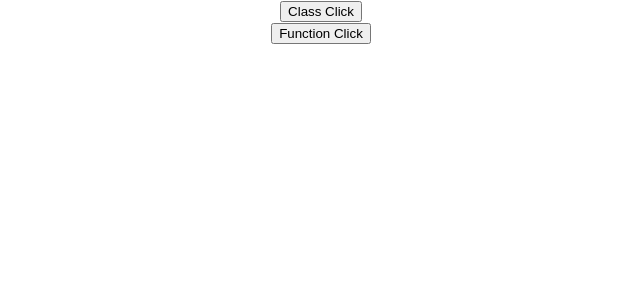
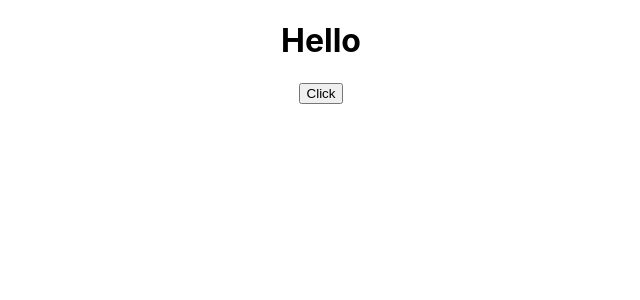
Before and after one commit to pushpendraaaa/learn-reactjs, a React (Create React App) app: page / in a window 1280 px wide. Shown: the top 300 px of the page, without its empty margins (319-959 px from the left). Built offline with nearby package versions, Linux system fonts and the light colour scheme.

Commit message:
Event Binding

```diff
--- a/src/App.js
+++ b/src/App.js
@@ -4,14 +4,16 @@
 // import WithAndWithoutJsx from "./components/03WithAndWithoutJsx";
 // import Message from "./components/04Message";
 // import Counter from "./components/05Counter";
-import FunctionClick from "./components/06FunctionClick";
-import ClassClick from "./components/07ClassClick";
+// import FunctionClick from "./components/06FunctionClick";
+// import ClassClick from "./components/07ClassClick";
+import EventBind from "./components/08EventBind";
 
 function App() {
 	return (
 		<div className="App">
-			<ClassClick />
-			<FunctionClick />
+			<EventBind />
+			{/* <ClassClick /> */}
+			{/* <FunctionClick /> */}
 			{/* <Counter /> */}
 			{/* <Message /> */}
 			{/* <WelcomeClass name="Bruce" heroName="Batman">
--- /dev/null
+++ b/src/components/08EventBind.js
@@ -0,0 +1,40 @@
+import React, { Component } from "react";
+
+class EventBind extends Component {
+	constructor(props) {
+		super(props);
+
+		this.state = {
+			message: "Hello",
+		};
+
+		// Event Binding in constructor (official)
+		// this.clickHandler = this.clickHandler.bind(this);
+	}
+
+	// clickHandler() {
+	// 	this.setState({
+	// 		message: "Goodbye",
+	// 	});
+	// 	console.log(this);
+	// }
+
+	clickHandler = () => {
+		this.setState({
+			message: "Goodbye",
+		});
+	};
+
+	render() {
+		return (
+			<div>
+				<h1>{this.state.message}</h1>
+				<button onClick={this.clickHandler}>Click</button>
+				{/* <button onClick={this.clickHandler.bind(this)}>Click</button> */}
+				{/* <button onClick={() => this.clickHandler()}>Click</button> */}
+			</div>
+		);
+	}
+}
+
+export default EventBind;
```
